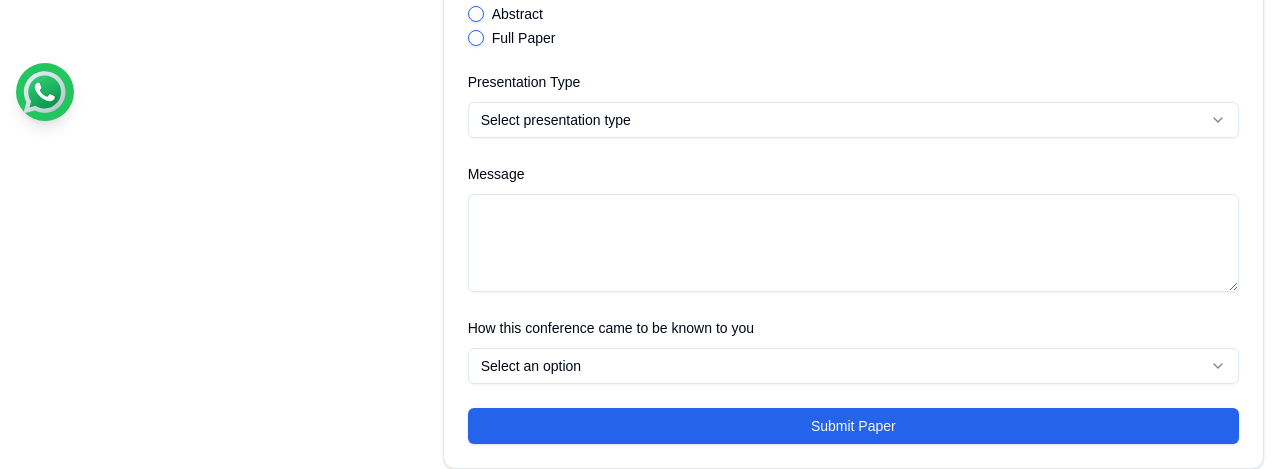
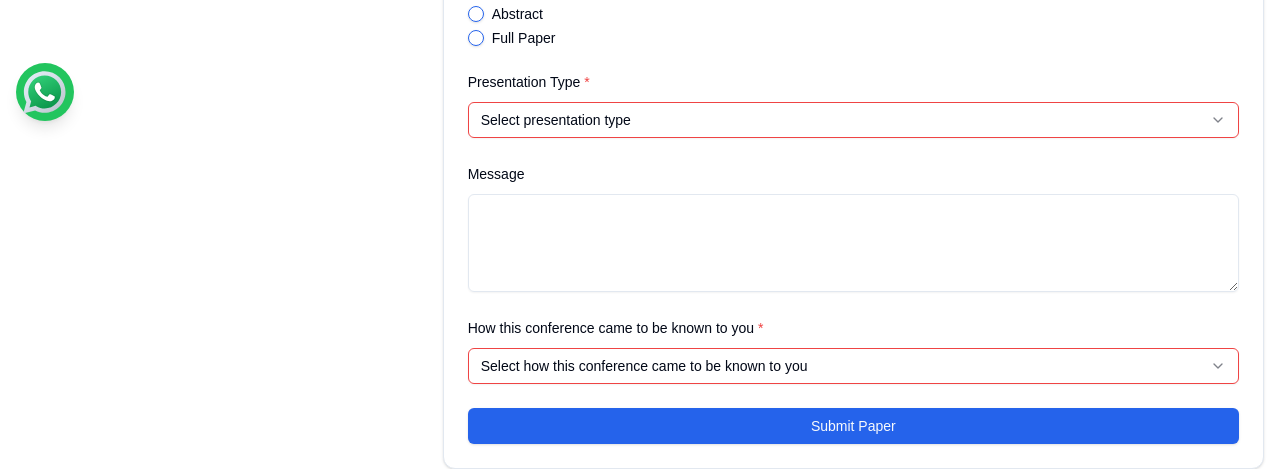
Before and after one commit to ZepResearch/icemss, a Next.js app: page /submission in a window 1280 px wide. Shown: the part 663-1132 px from the top of the page. Built offline with nearby package versions, Linux system fonts and the light colour scheme; what @cloudinary/url-gen would draw is missing.

Commit message:
virtual and validation added

```diff
--- a/app/(pages)/submission/components/Form.jsx
+++ b/app/(pages)/submission/components/Form.jsx
@@ -23,6 +23,34 @@ import { useCustomToast } from "@/hooks/useCustomToast";
 import 'react-phone-number-input/style.css'
 import PhoneInput from 'react-phone-number-input'
 
+
+const SelectField = ({ label, name, value, onValueChange, options, error }) => (
+  <div className="space-y-2">
+    <Label htmlFor={name}>
+      {label} <span className="text-red-500">*</span>
+    </Label>
+    <Select
+      name={name}
+      value={value}
+      onValueChange={onValueChange}
+    >
+      <SelectTrigger className={!value ? "border-red-500" : ""}>
+        <SelectValue placeholder={`Select ${label.toLowerCase()}`} />
+      </SelectTrigger>
+      <SelectContent>
+        {options.map((option) => (
+          <SelectItem key={option.value} value={option.value}>
+            {option.label}
+          </SelectItem>
+        ))}
+      </SelectContent>
+    </Select>
+    {!value && error && (
+      <p className="text-sm text-red-500">{error}</p>
+    )}
+  </div>
+);
+
 const cld = new Cloudinary({
   cloud: {
     cloudName: "dwlhesiyi",
@@ -34,6 +62,10 @@ const CLOUDINARY_CLOUD_NAME = "dwlhesiyi";
 
 export default function SubmitForm() {
   const { showSuccessToast, showErrorToast } = useCustomToast();
+  const [formErrors, setFormErrors] = useState({
+    presentationType: '',
+    conferenceSource: ''
+  });
   const [formData, setFormData] = useState({
     authorName: "",
     number: "",
@@ -90,9 +122,21 @@ export default function SubmitForm() {
       throw error;
     }
   };
+  const validateForm = () => {
+    const errors = {
+      presentationType: !formData.presentationType ? 'Please select a presentation type' : '',
+      conferenceSource: !formData.conferenceSource ? 'Please select how you learned about the conference' : ''
+    };
 
+    setFormErrors(errors);
+    return !Object.values(errors).some(error => error);
+  };
   const handleSubmit = async (e) => {
     e.preventDefault();
+    if (!validateForm()) {
+      showErrorToast("Please fill in all required fields");
+      return;
+    }
     try {
       let pdfUrl = "";
       if (pdfFile) {
@@ -152,7 +196,23 @@ export default function SubmitForm() {
       );
     }
   };
+  const presentationTypeOptions = [
+    { value: "Poster", label: "Poster" },
+    { value: "Oral", label: "Oral" },
+    { value: "Virtual", label: "Virtual" },
+  ];
 
+  const conferenceSourceOptions = [
+    { value: "conference-alerts", label: "Conference Alerts" },
+    { value: "email", label: "Email" },
+    { value: "friend-colleague-supervisor", label: "Friend, Colleague or Supervisor" },
+    { value: "conference-alarm", label: "Conference Alarm" },
+    { value: "facebook", label: "Facebook" },
+    { value: "google-search", label: "Google Search" },
+    { value: "eventbrite", label: "Eventbrite" },
+    { value: "linkedin", label: "LinkedIn" },
+    { value: "others", label: "Others" }
+  ];
   return (
     <section className="py-12 ">
       <div className="container mx-auto px-4">
@@ -316,9 +376,8 @@ export default function SubmitForm() {
                     </div>
                   </RadioGroup>
                 </div>
-                <div className="space-y-2">
-                  <Label htmlFor="presentationType">Presentation Type</Label>
-                  <Select
+                <SelectField
+        label="Presentation Type"
         name="presentationType"
         value={formData.presentationType}
         onValueChange={(value) =>
@@ -327,16 +386,9 @@ export default function SubmitForm() {
             presentationType: value,
           }))
         }
-                  >
-                    <SelectTrigger>
-                      <SelectValue placeholder="Select presentation type" />
-                    </SelectTrigger>
-                    <SelectContent>
-                      <SelectItem value="Poster">Poster</SelectItem>
-                      <SelectItem value="Oral">Oral</SelectItem>
-                    </SelectContent>
-                  </Select>
-                </div>
+        options={presentationTypeOptions}
+        error={formErrors.presentationType}
+      />
                 <div className="space-y-2">
                   <Label htmlFor="message">Message</Label>
                   <Textarea
@@ -347,11 +399,8 @@ export default function SubmitForm() {
                     rows={4}
                   />
                 </div>
-                <div className="space-y-2">
-                  <Label htmlFor="conferenceSource">
-                    How this conference came to be known to you
-                  </Label>
-                  <Select
+                <SelectField
+        label="How this conference came to be known to you"
         name="conferenceSource"
         value={formData.conferenceSource}
         onValueChange={(value) =>
@@ -360,31 +409,9 @@ export default function SubmitForm() {
             conferenceSource: value,
           }))
         }
-                  >
-                    <SelectTrigger>
-                      <SelectValue placeholder="Select an option" />
-                    </SelectTrigger>
-                    <SelectContent>
-                      <SelectItem value="conference-alerts">
-                        Conference Alerts
-                      </SelectItem>
-                      <SelectItem value="email">Email</SelectItem>
-                      <SelectItem value="friend-colleague-supervisor">
-                        Friend, Colleague or Supervisor
-                      </SelectItem>
-                      <SelectItem value="conference-alarm">
-                        Conference Alarm
-                      </SelectItem>
-                      <SelectItem value="facebook">Facebook</SelectItem>
-                      <SelectItem value="google-search">
-                        Google Search
-                      </SelectItem>
-                      <SelectItem value="eventbrite">Eventbrite</SelectItem>
-                      <SelectItem value="linkedin">LinkedIn</SelectItem>
-                      <SelectItem value="others">Others</SelectItem>
-                    </SelectContent>
-                  </Select>
-                </div>
+        options={conferenceSourceOptions}
+        error={formErrors.conferenceSource}
+      />
                 <Button type="submit" className="w-full">
                   Submit Paper
                 </Button>
```
Lines whose indentation alone changed are shown as unchanged.
